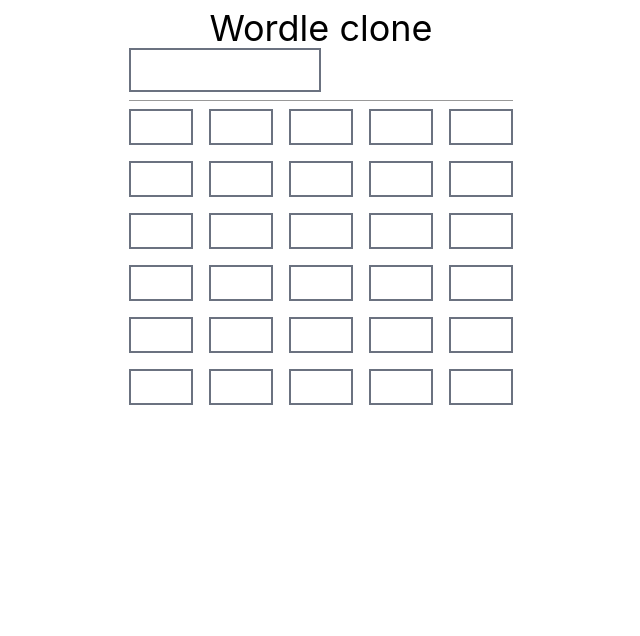
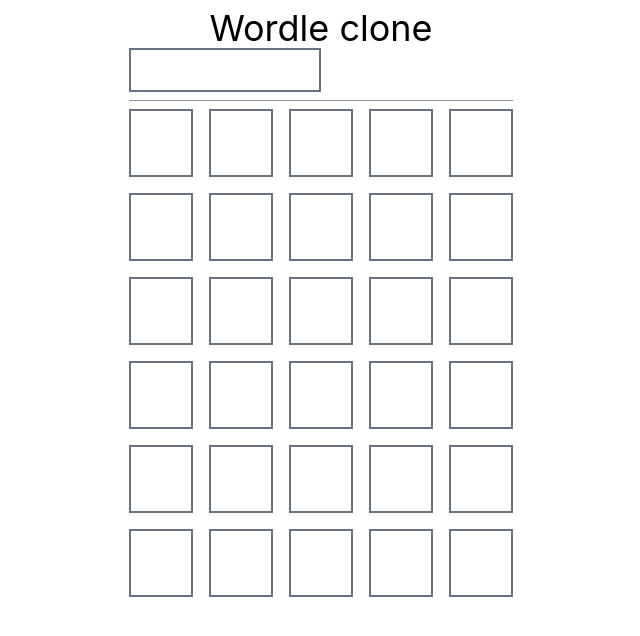
Before and after one commit to piyushpradhan/wordle-clone, a React (Vite) app: page / in a window 1280 px wide. Shown: the top 636 px of the page, without its empty margins (319-959 px from the left). Built offline with nearby package versions, Linux system fonts and the light colour scheme.

Commit message:
Add empty space to keep empty squares

```diff
--- a/src/component/CharacterBox.tsx
+++ b/src/component/CharacterBox.tsx
@@ -10,7 +10,7 @@
   const stateStyle = characterStateStyles[guessState];
   return (
     <span
-      className={`inline-block border-2 text-2xl border-gray-500 p-4 text-center uppercase font-bold ${stateStyle}`}
+      className={`inline-block border-2 text-2xl border-gray-500 p-4 text-center uppercase font-bold before:inline-block before:content=['_'] aspect-square ${stateStyle}`}
     >
       {value}
     </span>
```
Also changed, not shown: 1 other file (tests, documents, lock files or other folders).
